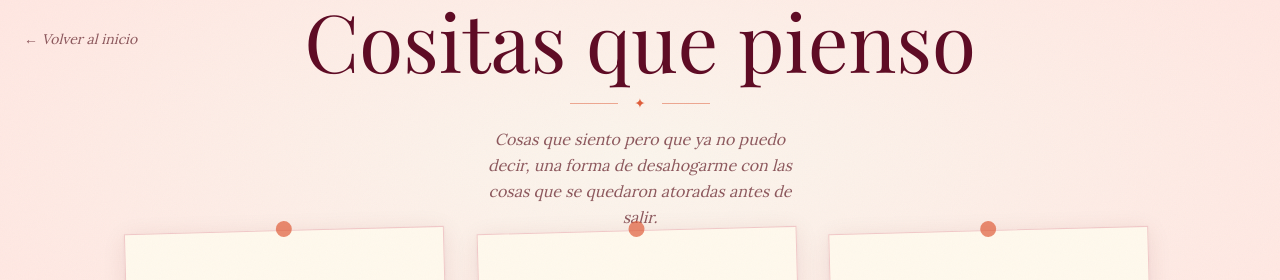
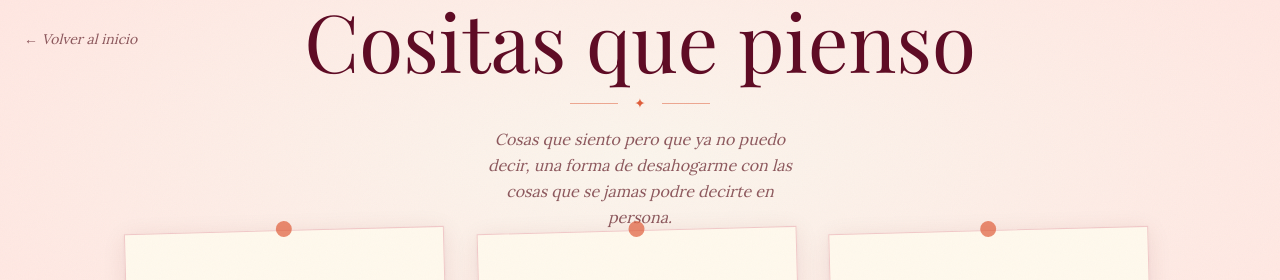
Before and after one commit to Hugo-DevM/Felices-25, a Next.js app: page /notas in a window 1280 px wide. Shown: the top 280 px of the page. Built offline with nearby package versions, Linux system fonts and the light colour scheme.

Commit message:
Update descriptive text in NotasPage to better convey emotional sentiments and enhance user connection.

```diff
--- a/app/notas/page.tsx
+++ b/app/notas/page.tsx
@@ -213,7 +213,7 @@ export default function NotasPage() {
           }}
         >
           Cosas que siento pero que ya no puedo decir, una forma de desahogarme
-          con las cosas que se quedaron atoradas antes de salir.
+          con las cosas que se jamas podre decirte en persona.
         </p>
       </motion.div>
 
```
